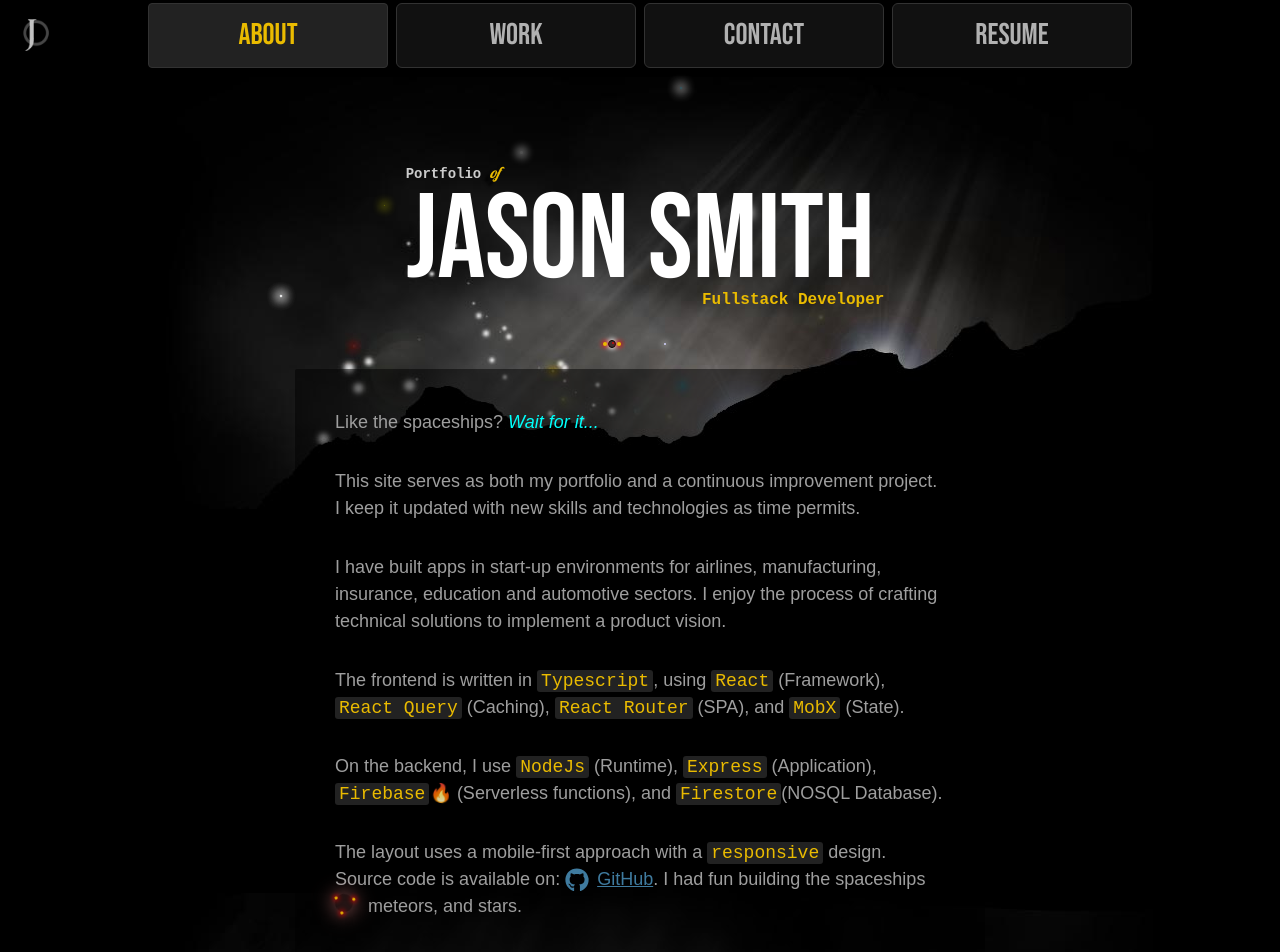
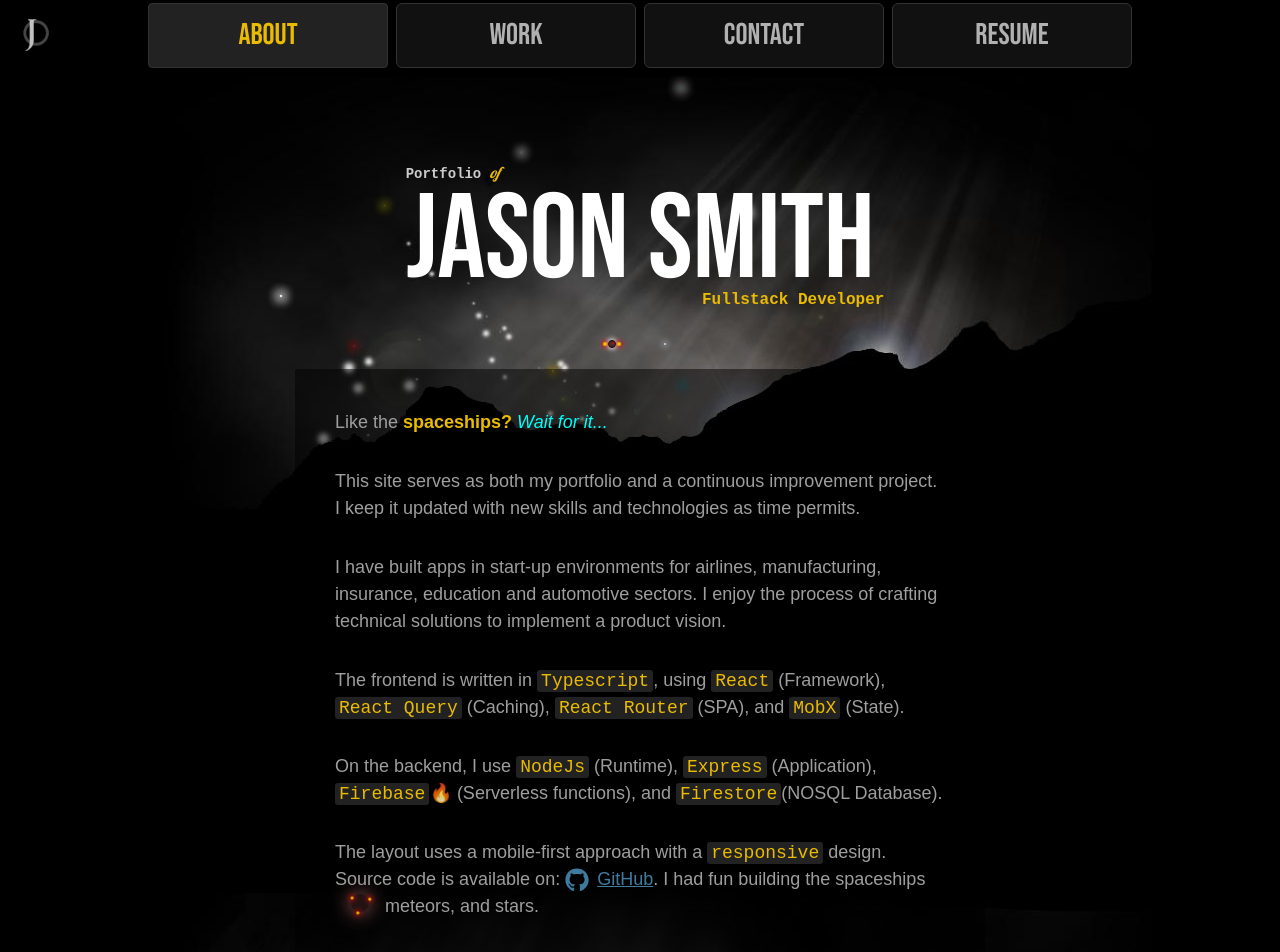
Before and after one commit to jasoncsmith/React-Portfolio, a React (Vite) app in the folder client/: page /about in a window 1280 px wide. Shown: the top 952 px of the page. Built offline with nearby package versions, Linux system fonts and the light colour scheme.

Commit message:
tweakage

```diff
--- a/client/src/components/About/index.tsx
+++ b/client/src/components/About/index.tsx
@@ -35,7 +35,8 @@ function AboutMe() {
       </Fade> */}
       <Fade>
         <p>
-          Like the spaceships? <span style={{ fontStyle: 'italic' }}>Wait for it...</span>
+          Like the <strong>spaceships?</strong>{' '}
+          <span className="italic whitespace-nowrap">Wait for it...</span>
         </p>
       </Fade>
       <Fade>
@@ -74,7 +75,11 @@ function AboutMe() {
             <Icon className={styles.gitHub} iconName="FaGithub" />
             GitHub
           </a>
-          . I had fun building the spaceships <SpaceShip type="predator" /> &nbsp;&nbsp;meteors, and stars.
+          . I had fun building the spaceships
+          <span className="inline-block mx-4">
+            <SpaceShip type="predator" />
+          </span>
+          meteors, and stars.
         </p>
       </Fade>
     </article>
```
